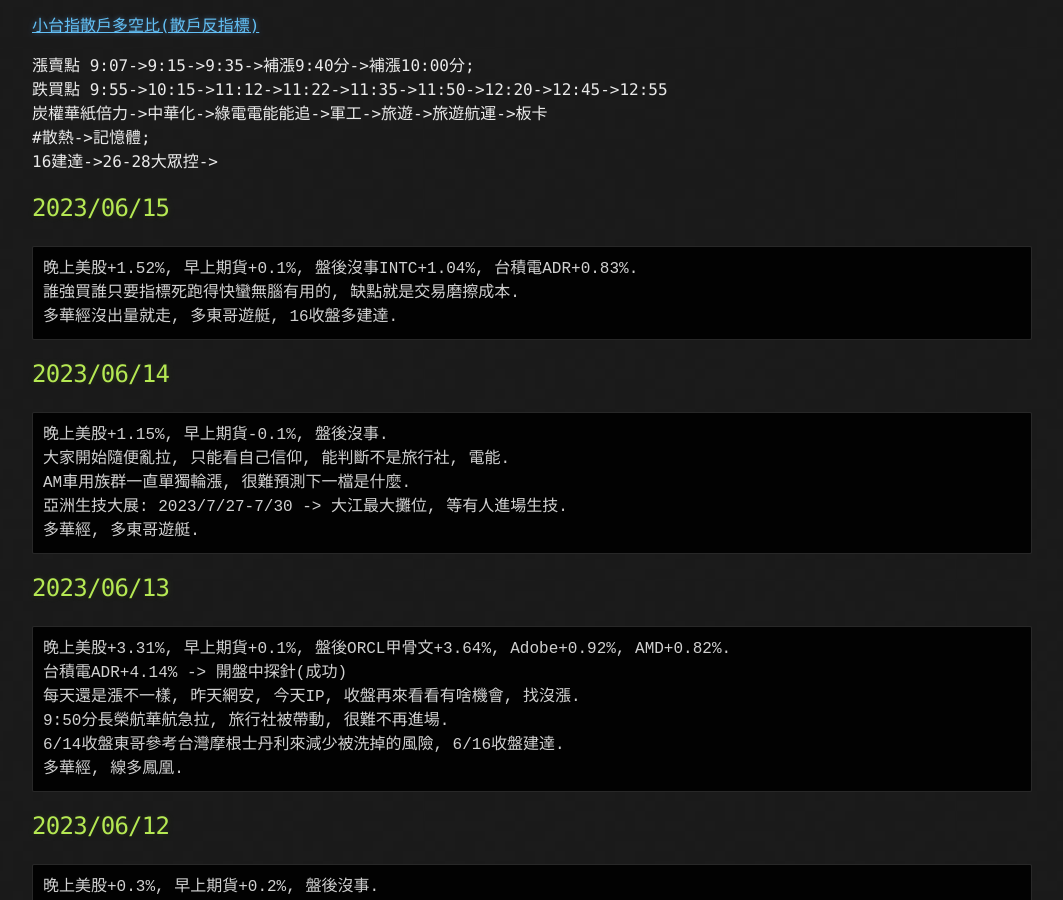
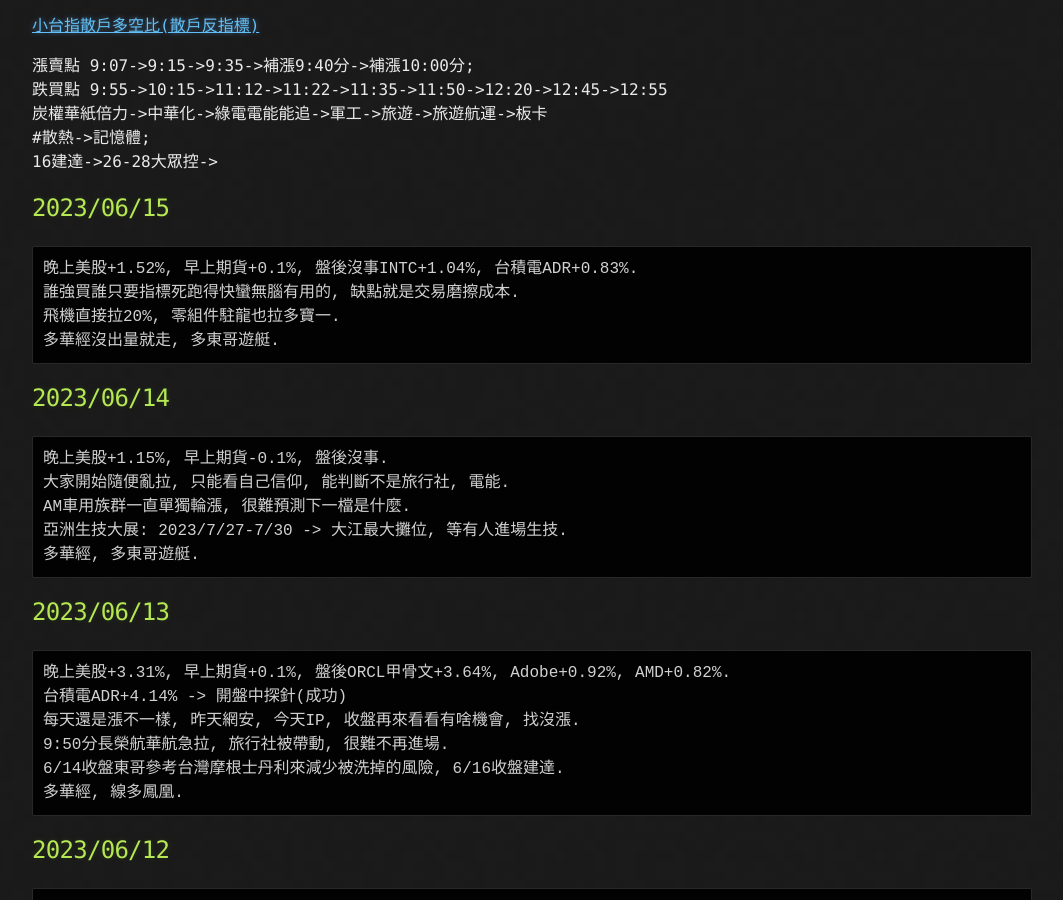
Before and after one commit to lepg5487/Stock_God, a Jekyll site: the page built from index.md, in a window 1280 px wide and 900 px high, scrolled down 484 px. Shown: the whole window, without its empty margins (108-1171 px from the left). Built offline with Jekyll 4.4.1, drawn with Linux system fonts in a browser that asks for light colours; our own code applies the rules of GitHub Pages for plain Markdown files.

Commit message:
Update index.md

````diff
--- a/index.md
+++ b/index.md
@@ -26,7 +26,8 @@
 ```
 晚上美股+1.52%, 早上期貨+0.1%, 盤後沒事INTC+1.04%, 台積電ADR+0.83%.
 誰強買誰只要指標死跑得快蠻無腦有用的, 缺點就是交易磨擦成本.
-多華經沒出量就走, 多東哥遊艇, 16收盤多建達.
+飛機直接拉20%, 零組件駐龍也拉多寶一.
+多華經沒出量就走, 多東哥遊艇.
 ```
 
 ## 2023/06/14
````
